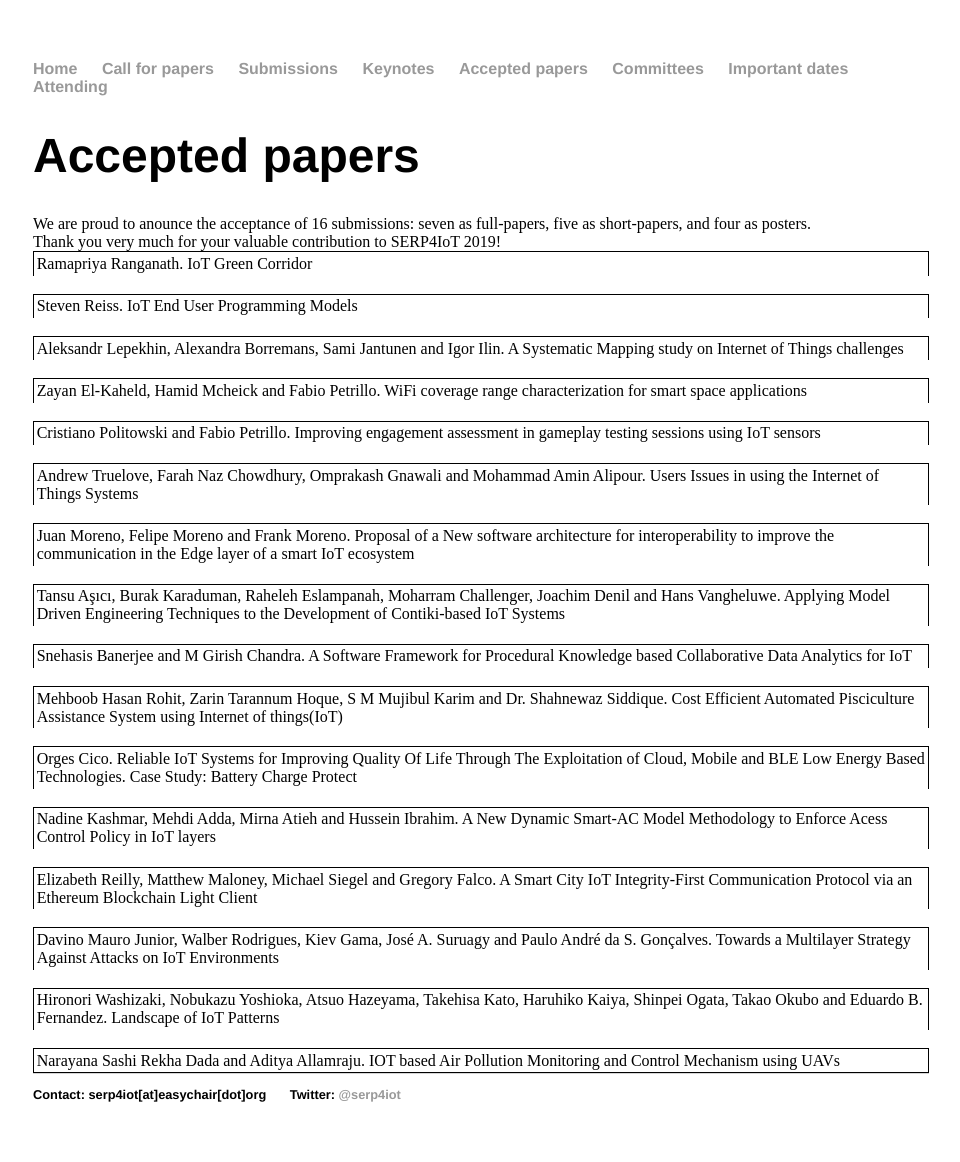
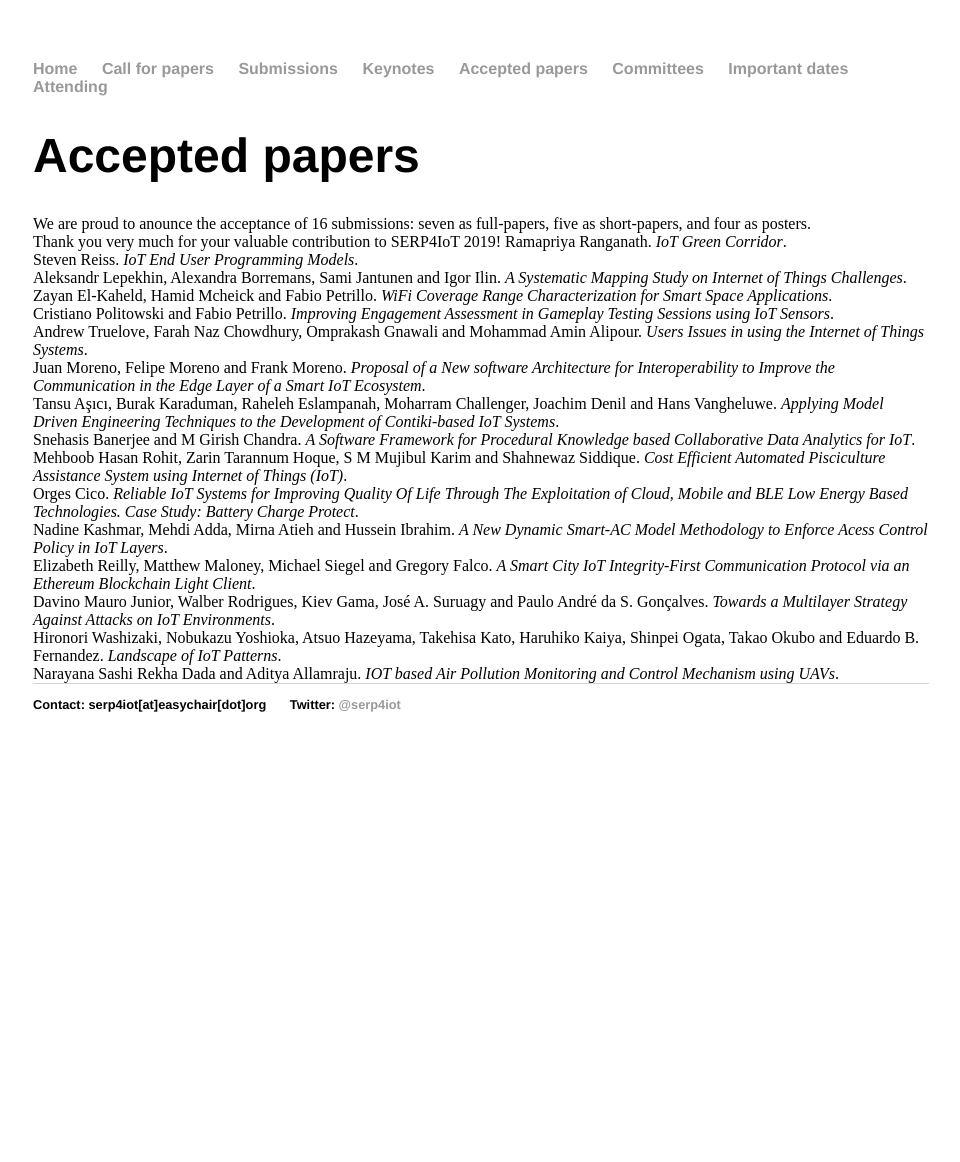
Before and after one commit to moar82/SERP4IoT, a Jekyll site: the page built from apapers/index.html, in a window 1280 px wide. Shown: the whole page, without its empty margins (159-1119 px from the left). Built offline with Jekyll 4.4.1, drawn with Linux system fonts in a browser that asks for light colours; after the commit the page ends 900 px from its top, so only the background shows below that.

Commit message:
Update index.html

```diff
--- a/apapers/index.html
+++ b/apapers/index.html
@@ -8,40 +8,34 @@
 <br>
 Thank you very much for your valuable contribution to SERP4IoT 2019!
 
-<style>.accepted {clear:right;margin-bottom:20pt;padding:3pt}</style>
-<style>.abstract {border-left: solid black 1px;border-right: solid black 1px;border-top: solid black 1px;padding:3pt}</style>
-<style>.paper {border-left: solid black 1px;border-right: solid black 1px;border-top: solid black 1px;padding:2pt}</style>
-<style>.abstract:last-child {border-bottom: solid black 1px;padding:3pt}</style>
-<style>.paper:last-child {border-bottom: solid black 1px;padding:2pt}</style>
-
-<div class="paper"><span class="authors">Ramapriya Ranganath. </span><span class="title">IoT Green Corridor </span></div>
+Ramapriya Ranganath. <i>IoT Green Corridor</i>.
 <br>
-<div class="paper"><span class="authors">Steven Reiss. </span><span class="title">IoT End User Programming Models</span></div>
+Steven Reiss. <i>IoT End User Programming Models</i>.
 <br>
-<div class="paper"><span class="authors"><span>Aleksandr Lepekhin, Alexandra Borremans, Sami Jantunen and Igor Ilin</span>. </span><span class="title">A Systematic Mapping study on Internet of Things challenges </span></div>
+Aleksandr Lepekhin, Alexandra Borremans, Sami Jantunen and Igor Ilin. <i>A Systematic Mapping Study on Internet of Things Challenges</i>.
 <br>
-<div class="paper"><span class="authors"><span>Zayan El-Kaheld, Hamid Mcheick and Fabio Petrillo</span>. </span><span class="title">WiFi coverage range characterization for smart space applications</span></div>
+Zayan El-Kaheld, Hamid Mcheick and Fabio Petrillo. <i>WiFi Coverage Range Characterization for Smart Space Applications</i>.
 <br>
-<div class="paper"><span class="authors"><span>Cristiano Politowski and Fabio Petrillo</span>. </span><span class="title">Improving engagement assessment in gameplay testing sessions using IoT sensors</span></div>
+Cristiano Politowski and Fabio Petrillo. <i>Improving Engagement Assessment in Gameplay Testing Sessions using IoT Sensors</i>.
 <br>
-<div class="paper"><span class="authors"><span>Andrew Truelove, Farah Naz Chowdhury, Omprakash Gnawali and Mohammad Amin Alipour</span>. </span><span class="title">Users Issues in using the Internet of Things Systems</span></div>
+Andrew Truelove, Farah Naz Chowdhury, Omprakash Gnawali and Mohammad Amin Alipour. <i>Users Issues in using the Internet of Things Systems</i>.
 <br>
-<div class="paper"><span class="authors"><span>Juan Moreno, Felipe Moreno and Frank Moreno</span>. </span><span class="title">Proposal of a New software architecture for interoperability to improve the communication in the Edge layer of a smart IoT ecosystem</span></div>
+Juan Moreno, Felipe Moreno and Frank Moreno. <i>Proposal of a New software Architecture for Interoperability to Improve the Communication in the Edge Layer of a Smart IoT Ecosystem</i>.
 <br>
-<div class="paper"><span class="authors"><span>Tansu Aşıcı, Burak Karaduman, Raheleh Eslampanah, Moharram Challenger, Joachim Denil and Hans Vangheluwe</span>. </span><span class="title">Applying Model Driven Engineering Techniques to the Development of Contiki-based IoT Systems</span></div>
+Tansu Aşıcı, Burak Karaduman, Raheleh Eslampanah, Moharram Challenger, Joachim Denil and Hans Vangheluwe. <i>Applying Model Driven Engineering Techniques to the Development of Contiki-based IoT Systems</i>.
 <br>
-<div class="paper"><span class="authors"><span>Snehasis Banerjee and M Girish Chandra</span>. </span><span class="title">A Software Framework for Procedural Knowledge based Collaborative Data Analytics for IoT</span></div>
+Snehasis Banerjee and M Girish Chandra. <i>A Software Framework for Procedural Knowledge based Collaborative Data Analytics for IoT</i>.
 <br>
-<div class="paper"><span class="authors"><span>Mehboob Hasan Rohit, Zarin Tarannum Hoque, S M Mujibul Karim and Dr. Shahnewaz Siddique</span>. </span><span class="title">Cost Efficient Automated Pisciculture Assistance System using Internet of things(IoT)</span></div>
+Mehboob Hasan Rohit, Zarin Tarannum Hoque, S M Mujibul Karim and Shahnewaz Siddique. <i>Cost Efficient Automated Pisciculture Assistance System using Internet of Things (IoT)</i>.
 <br>
-<div class="paper"><span class="authors">Orges Cico. </span><span class="title">Reliable IoT Systems for Improving Quality Of Life Through The Exploitation of Cloud, Mobile and BLE Low Energy Based Technologies. Case Study: Battery Charge Protect</span></div>
+Orges Cico. <i>Reliable IoT Systems for Improving Quality Of Life Through The Exploitation of Cloud, Mobile and BLE Low Energy Based Technologies. Case Study: Battery Charge Protect</i>.
 <br>
-<div class="paper"><span class="authors"><span>Nadine Kashmar, Mehdi Adda, Mirna Atieh and Hussein Ibrahim</span>. </span><span class="title">A New Dynamic Smart-AC Model Methodology to Enforce Acess Control Policy in IoT layers</span></div>
+Nadine Kashmar, Mehdi Adda, Mirna Atieh and Hussein Ibrahim. <i>A New Dynamic Smart-AC Model Methodology to Enforce Acess Control Policy in IoT Layers</i>.
 <br>
-<div class="paper"><span class="authors"><span>Elizabeth Reilly, Matthew Maloney, Michael Siegel and Gregory Falco</span>. </span><span class="title">A Smart City IoT Integrity-First Communication Protocol via an Ethereum Blockchain Light Client</span></div>
+Elizabeth Reilly, Matthew Maloney, Michael Siegel and Gregory Falco. <i>A Smart City IoT Integrity-First Communication Protocol via an Ethereum Blockchain Light Client</i>.
 <br>
-<div class="paper"><span class="authors"><span>Davino Mauro Junior, Walber Rodrigues, Kiev Gama, José A. Suruagy and Paulo André da S. Gonçalves</span>. </span><span class="title">Towards a Multilayer Strategy Against Attacks on IoT Environments</span></div>
+Davino Mauro Junior, Walber Rodrigues, Kiev Gama, José A. Suruagy and Paulo André da S. Gonçalves. <i>Towards a Multilayer Strategy Against Attacks on IoT Environments</i>.
 <br>
-<div class="paper"><span class="authors"><span>Hironori Washizaki, Nobukazu Yoshioka, Atsuo Hazeyama, Takehisa Kato, Haruhiko Kaiya, Shinpei Ogata, Takao Okubo and Eduardo B. Fernandez</span>. </span><span class="title">Landscape of IoT Patterns</span></div>
+Hironori Washizaki, Nobukazu Yoshioka, Atsuo Hazeyama, Takehisa Kato, Haruhiko Kaiya, Shinpei Ogata, Takao Okubo and Eduardo B. Fernandez. <i>Landscape of IoT Patterns</i>.
 <br>
-<div class="paper"><span class="authors"><span>Narayana Sashi Rekha Dada and Aditya Allamraju</span>. </span><span class="title">IOT based Air Pollution Monitoring and Control Mechanism using UAVs</span></div>
+Narayana Sashi Rekha Dada and Aditya Allamraju. <i>IOT based Air Pollution Monitoring and Control Mechanism using UAVs</i>.
```
